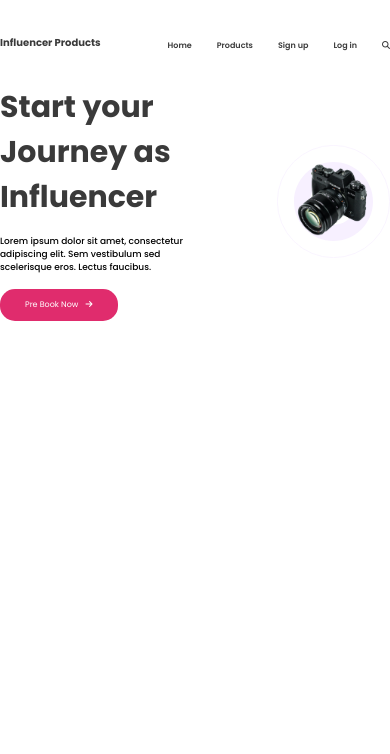
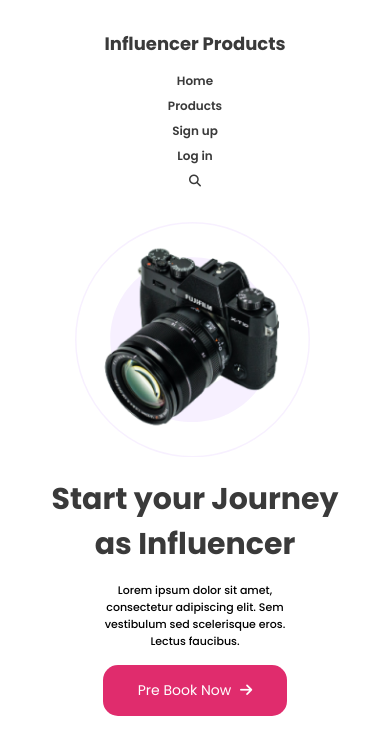
Before and after one commit to abdullahabutasneem/influencer-gear-website, a plain HTML site: page index.html in a window 390 px wide. Drawn offline with Linux system fonts and the light colour scheme.

Commit message:
header section responsive done for small and medium devices

```diff
--- a/index.html
+++ b/index.html
@@ -15,6 +15,7 @@
         integrity="sha512-iecdLmaskl7CVkqkXNQ/ZH/XLlvWZOJyj7Yy7tcenmpD1ypASozpmT/E0iPtmFIB46ZmdtAc9eNBvH0H/ZpiBw=="
         crossorigin="anonymous" referrerpolicy="no-referrer" />
     <link rel="stylesheet" href="styles/style.css">
+    <link rel="stylesheet" href="styles/responsive.css">
 </head>
 
 <body>
--- /dev/null
+++ b/styles/responsive.css
@@ -0,0 +1,47 @@
+@media screen and (max-width: 576px) {
+    nav {
+        flex-direction: column;
+        align-items: center;
+    }
+    .nav-title {
+        font-size: 18px;
+        margin-bottom: 10px;
+    }
+    nav ul {
+        flex-direction: column;
+        align-items: center;
+        justify-content: center;
+    }
+    nav li {
+        margin: 0;
+    }
+    nav li a {
+        font-size: 12px;
+    }
+    .banner-container {
+        flex-direction:column-reverse;
+        max-width: 300px;
+        margin: 0 auto;
+    }
+    .banner-content {
+        text-align: center;
+        padding: 0;
+    }
+    .banner-content .banner-description {
+        /* border: 1px solid red; */
+        font-size: 11px;
+        text-align: center;
+        margin: 15px auto;
+        /* margin: 15px 0; */
+        /* max-width: 70%; */
+    }
+    .banner-content .btn {
+        font-size: 14px;
+        border-radius: 15px;
+        padding: 15px 35px;
+    }
+    .banner-img {
+        width: 70%;
+        margin-bottom: 20px;
+    }
+}
--- a/styles/style.css
+++ b/styles/style.css
@@ -92,7 +92,7 @@
 
 .banner-img {
     /* border: 1px solid blue; */
-    width: 40%;
+    width: 45%;
     background: url("../images/Circle design.svg");
     background-repeat: no-repeat;
     background-size: contain;
```
